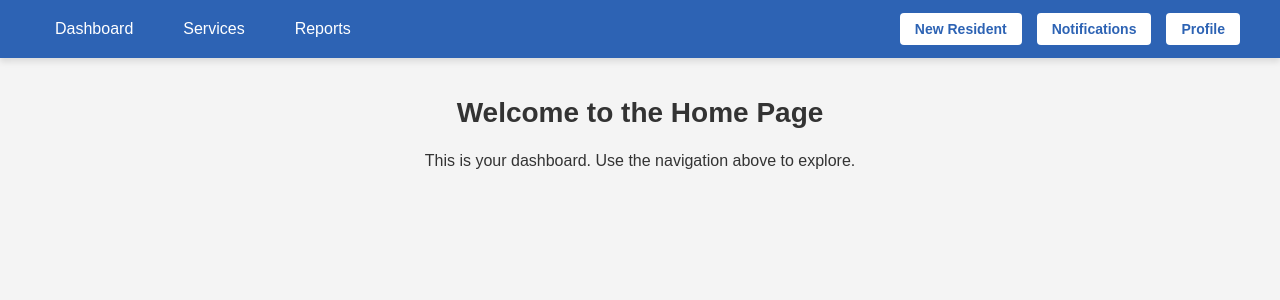
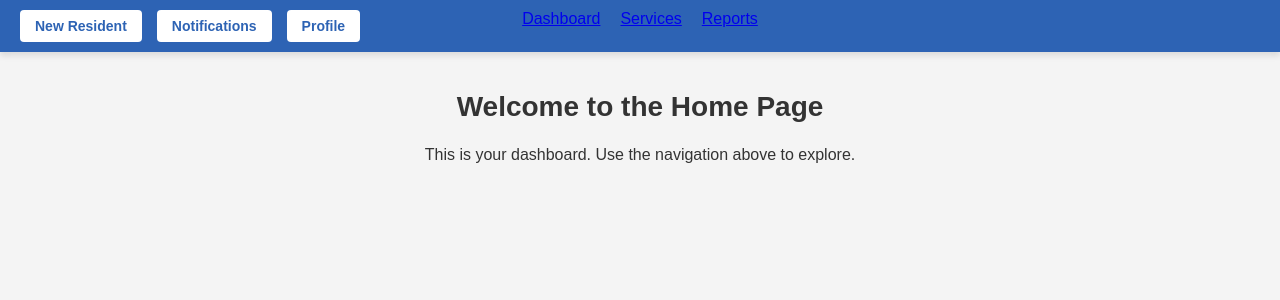
Before and after one commit to R1KT/quickstore, a Django app: page /home/ in a window 1280 px wide. Shown: the top 300 px of the page. Run offline with Django 5.2, Linux system fonts and the light colour scheme; the visitor is signed in with stand-in values (Sample User, id 1).

Commit message:
Initial Commit

```diff
--- a/quickstore/static/dashboard/home.css
+++ b/quickstore/static/dashboard/home.css
@@ -17,22 +17,26 @@
     box-shadow: 0 4px 6px rgba(0, 0, 0, 0.1);
 }
 
-/* Navigation Wrapper */
-.navWrapper {
+/* Header Wrapper */
+.headerWrapper {
     display: flex;
     justify-content: space-between;
     align-items: center;
     max-width: 1200px;
     margin: 0 auto;
+    position: relative; /* Ensure proper alignment */
 }
 
-/* Navigation Bar */
+/* Centered Navigation Bar */
 .navBar {
+    position: absolute;
+    left: 50%;
+    transform: translateX(-50%);
     display: flex;
     gap: 20px;
 }
 
-.navLink {
+.navItem {
     text-decoration: none;
     color: white;
     font-size: 16px;
@@ -41,7 +45,7 @@
     transition: background-color 0.3s;
 }
 
-.navLink:hover {
+.navItem:hover {
     background-color: #1b4a93;
 }
 
```
